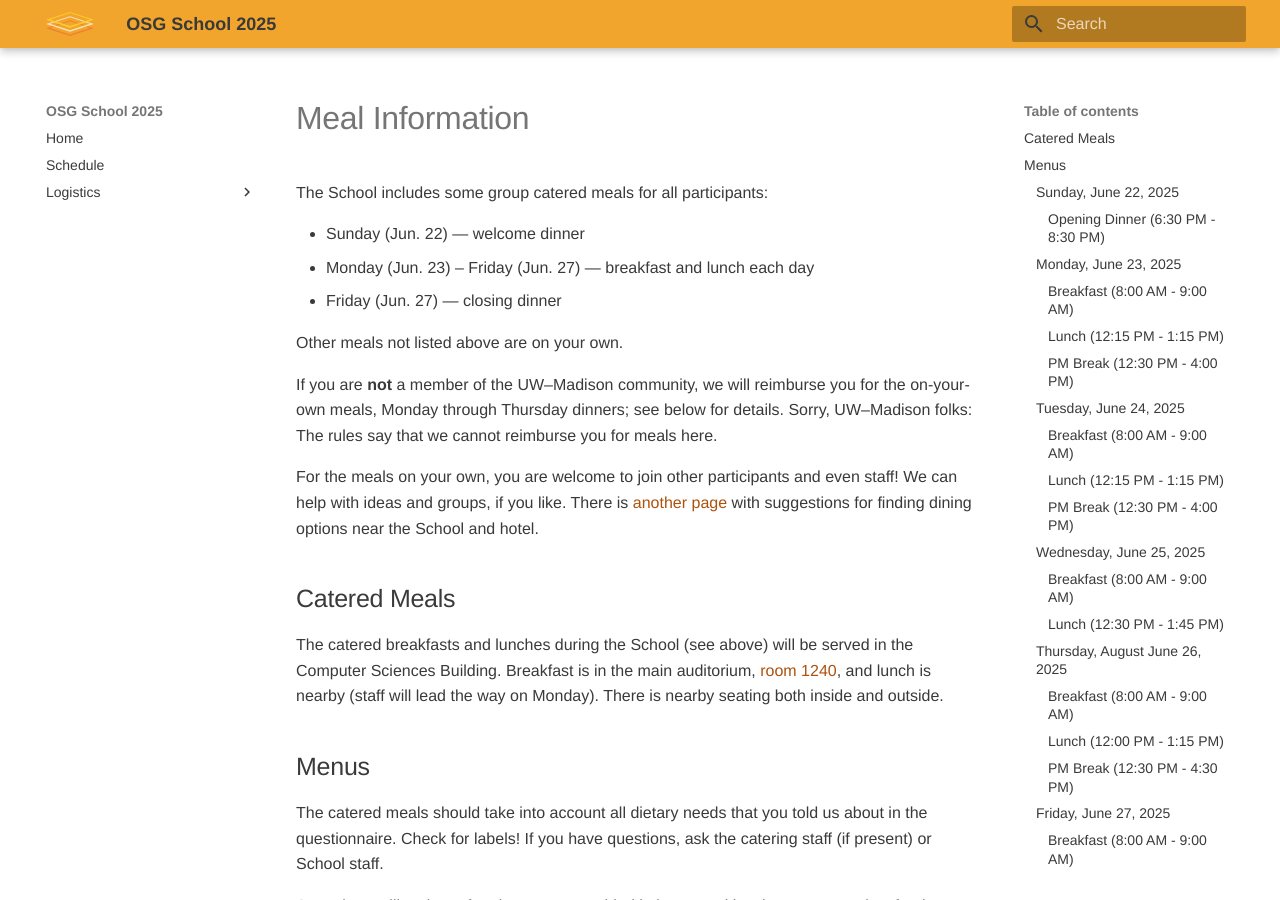
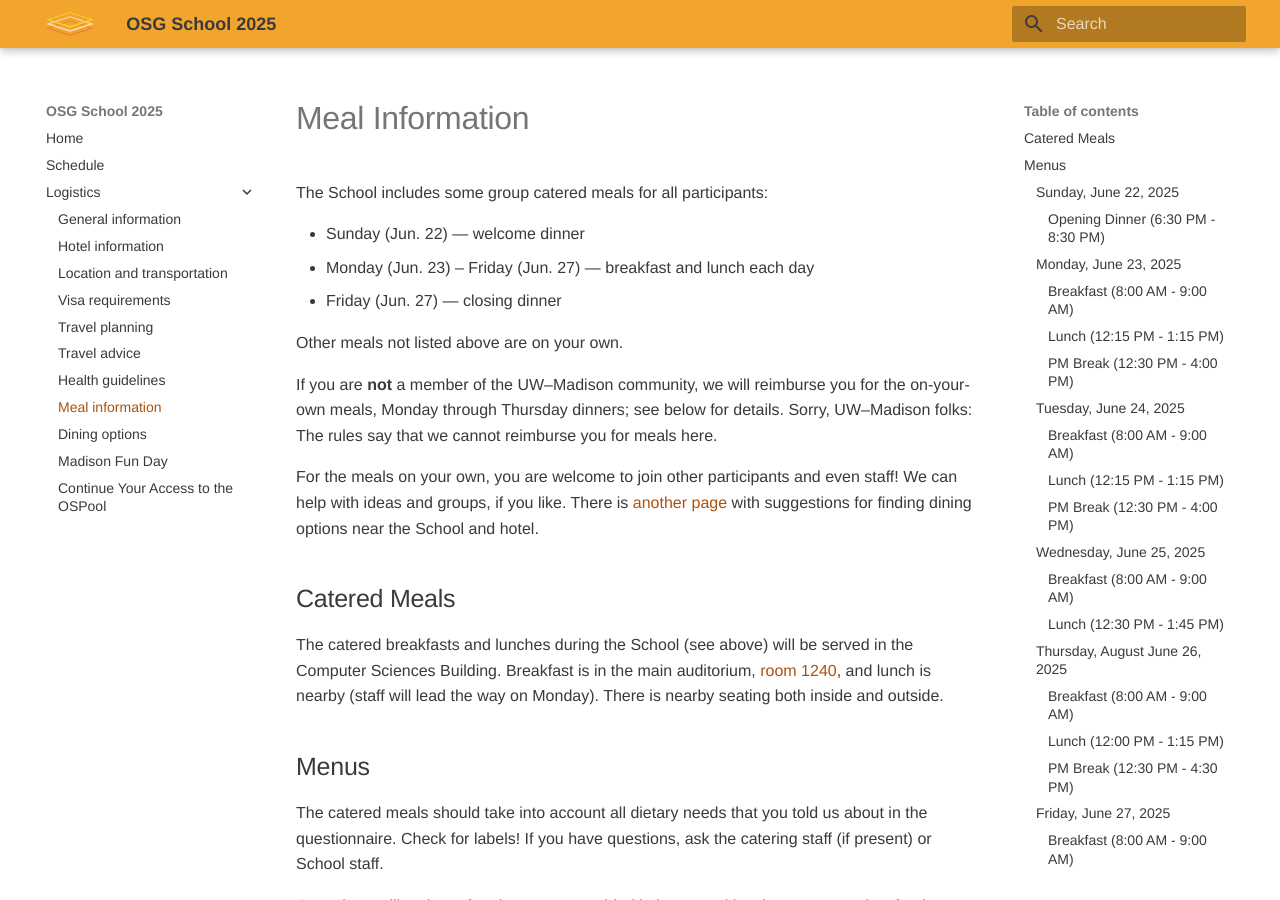
Before and after one commit to osg-htc/school-2025, an MkDocs documentation site: the page built from docs/logistics/meals.md, in a window 1280 px wide and 900 px high. Built offline with MkDocs 1.6.1 and Material for MkDocs 9.7.7, drawn with Linux system fonts in a browser that asks for light colours.

Commit message:
Update mkdocs.yml

```diff
--- a/mkdocs.yml
+++ b/mkdocs.yml
@@ -37,4 +37,7 @@ nav:
     - Travel planning:              logistics/travel-planning.md
     - Travel advice:                logistics/travel-advice.md
     - Health guidelines:            logistics/health.md
+    - Meal information:             logistics/meals.md
+    - Dining options:               logistics/dining.md
+    - Madison Fun Day:              logistics/fun-day.md
     - Continue Your Access to the OSPool: logistics/projects.md
```
